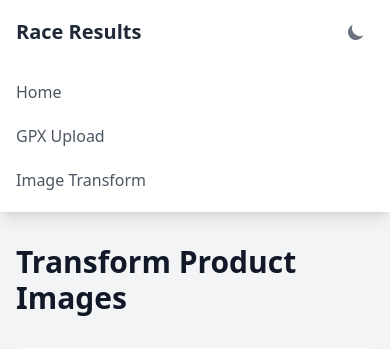
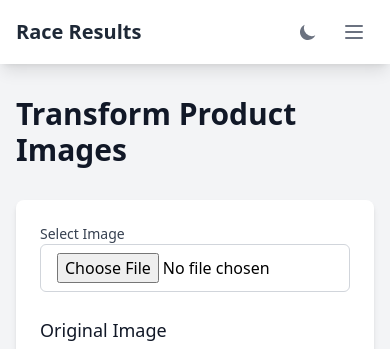
Before and after one commit to erikveenhuis/ideal-octo-computing-machine, a Flask app: page /image-transform in a window 390 px wide. Shown: the top 349 px of the page. Run offline with Flask 3, Linux system fonts and the light colour scheme; some libraries are stand-ins or nearby versions.

Commit message:
feat: add hamburger menu for mobile navigation

```diff
--- a/templates/base.html
+++ b/templates/base.html
@@ -44,8 +44,8 @@
                         </a>
                     </div>
                 </div>
-                <!-- Dark mode toggle -->
                 <div class="flex items-center">
+                    <!-- Dark mode toggle -->
                     <button id="theme-toggle" class="p-2 rounded-lg text-gray-500 dark:text-gray-400 hover:bg-gray-100 dark:hover:bg-gray-700 focus:outline-none focus:ring-4 focus:ring-gray-200 dark:focus:ring-gray-700">
                         <!-- Sun icon -->
                         <svg id="theme-toggle-light-icon" class="hidden w-5 h-5" fill="currentColor" viewBox="0 0 20 20" xmlns="http://www.w3.org/2000/svg">
@@ -56,12 +56,20 @@
                             <path d="M17.293 13.293A8 8 0 016.707 2.707a8.001 8.001 0 1010.586 10.586z"></path>
                         </svg>
                     </button>
+
+                    <!-- Mobile menu button -->
+                    <button id="mobile-menu-button" class="sm:hidden ml-2 p-2 rounded-lg text-gray-500 dark:text-gray-400 hover:bg-gray-100 dark:hover:bg-gray-700 focus:outline-none focus:ring-4 focus:ring-gray-200 dark:focus:ring-gray-700">
+                        <!-- Menu icon -->
+                        <svg class="w-6 h-6" fill="none" stroke="currentColor" viewBox="0 0 24 24" xmlns="http://www.w3.org/2000/svg">
+                            <path stroke-linecap="round" stroke-linejoin="round" stroke-width="2" d="M4 6h16M4 12h16M4 18h16"></path>
+                        </svg>
+                    </button>
                 </div>
             </div>
         </div>
 
         <!-- Mobile menu -->
-        <div class="sm:hidden">
+        <div id="mobile-menu" class="hidden sm:hidden">
             <div class="pt-2 pb-3 space-y-1">
                 <a href="/" class="block pl-3 pr-4 py-2 border-l-4 border-transparent text-base font-medium text-gray-600 dark:text-gray-300 hover:bg-gray-50 dark:hover:bg-gray-700 hover:border-gray-300 dark:hover:border-gray-600 hover:text-gray-800 dark:hover:text-gray-200">
                     Home
@@ -119,6 +127,21 @@
                     }
                 }
             });
+
+            // Mobile menu toggle functionality
+            var mobileMenuButton = document.getElementById('mobile-menu-button');
+            var mobileMenu = document.getElementById('mobile-menu');
+
+            mobileMenuButton.addEventListener('click', function() {
+                mobileMenu.classList.toggle('hidden');
+            });
+
+            // Close mobile menu when clicking outside
+            document.addEventListener('click', function(event) {
+                if (!mobileMenuButton.contains(event.target) && !mobileMenu.contains(event.target)) {
+                    mobileMenu.classList.add('hidden');
+                }
+            });
         });
     </script>
 
```
